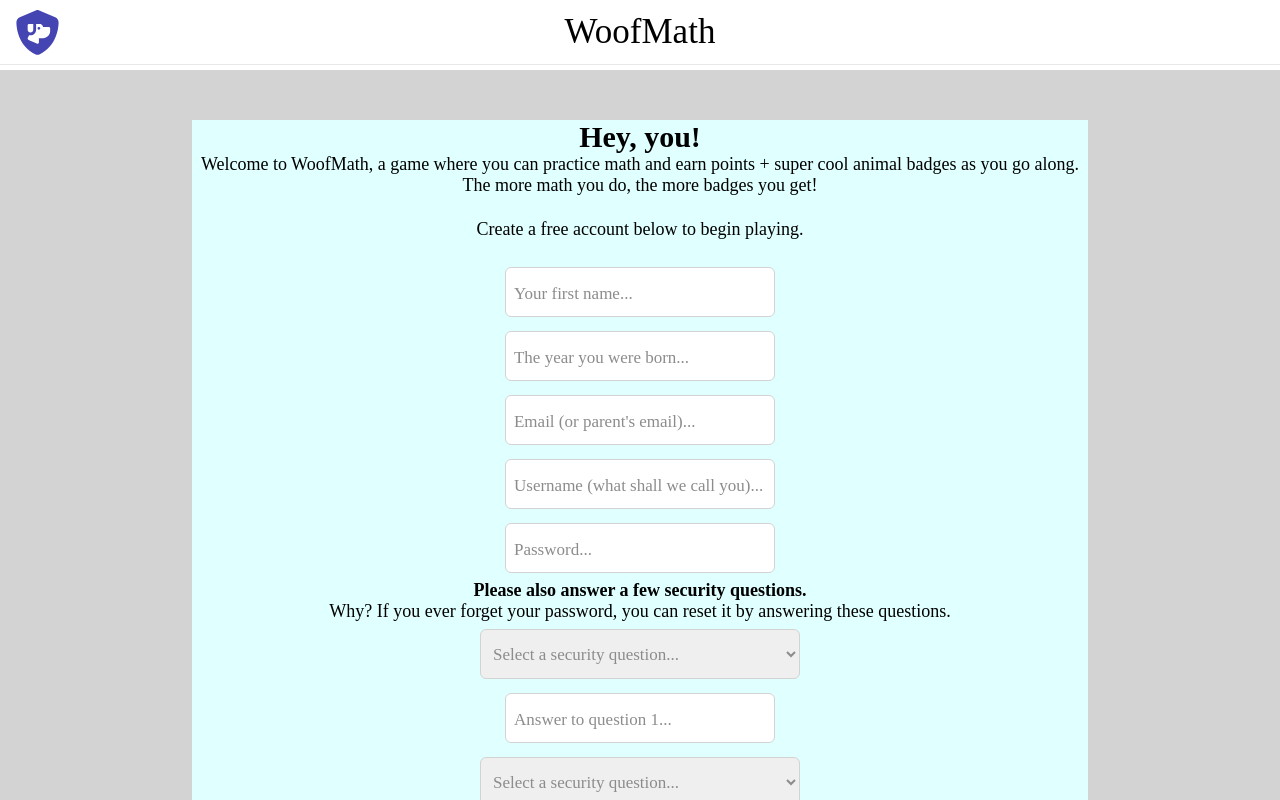
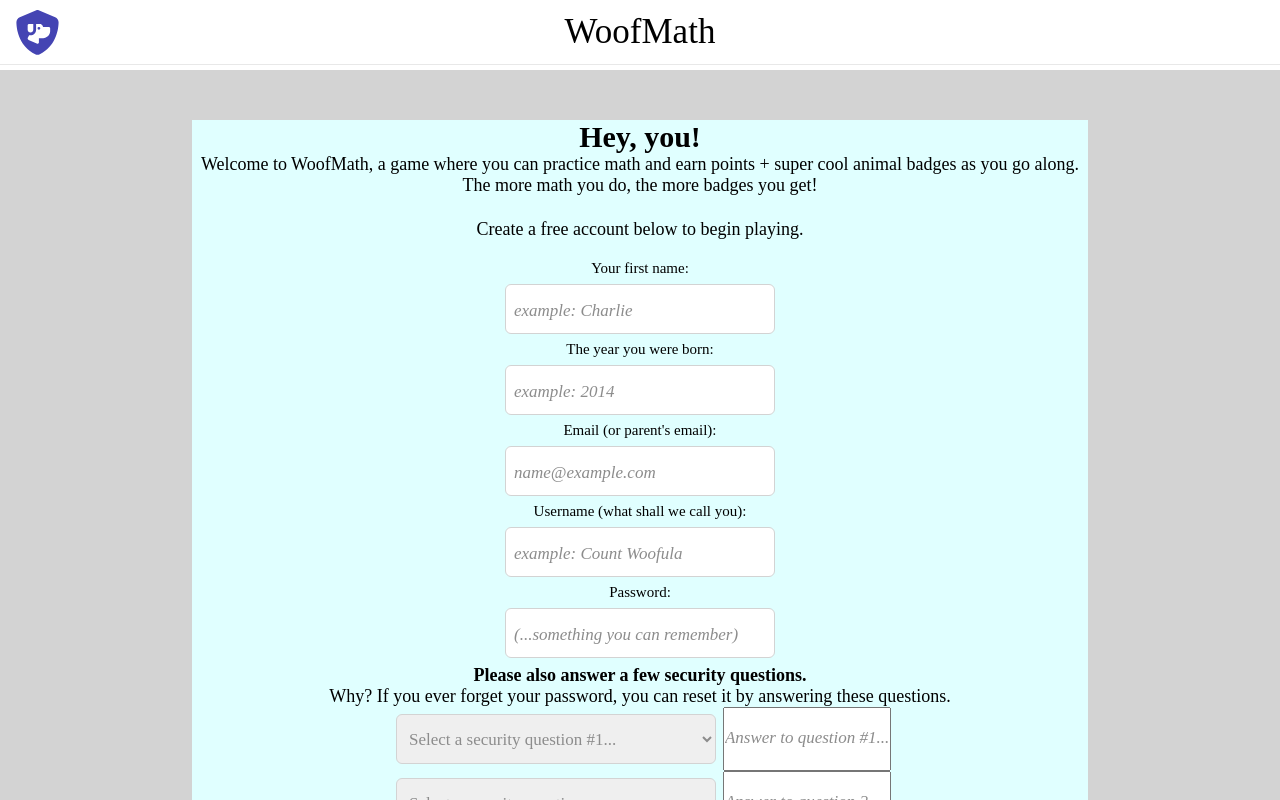
Before and after one commit to tedschu/WoofMath, a React (Vite) app in the folder client/: page /register in a window 1280 px wide. Shown: the top 800 px of the page. Built offline with nearby package versions, Linux system fonts and the light colour scheme; the HTML template or start-up script is replaced by a standard one; a web font is replaced by a local one.

Commit message:
updated UX fixes from kid's suggestions

```diff
--- a/client/src/App.jsx
+++ b/client/src/App.jsx
@@ -95,7 +95,7 @@ function App() {
 
       getUserData();
     }
-  }, []);
+  }, [isLoggedIn]); // SET TO ISLOGGEDIN TO ENSURE RELOAD POST LOGIN AND REGISTRATION
 
   //console.log(userInfo);
   return (
--- a/client/src/components/GamePlay.jsx
+++ b/client/src/components/GamePlay.jsx
@@ -60,7 +60,6 @@ function GamePlay({
 
   function checkResult() {
     if (userAnswer === questionResult) {
-      setGotRight(true);
       setGotWrong(false);
       // FUNCTION TO SET USERSCORE WILL GO HERE
       setUserScore((prevScore) => {
@@ -71,7 +70,8 @@ function GamePlay({
         );
         postUserScore(updatedScores);
         setUserAnswer("");
-        //handleQuestionCount();   // REMOVE COMMENT TO MOVE TO NEXT QUESTION ON RIGHT ANSWER / SUBMIT BUTTON
+        handleQuestionCount(); // REMOVE COMMENT TO MOVE TO NEXT QUESTION ON RIGHT ANSWER / SUBMIT BUTTON
+        setGotRight(true);
         return { ...prevScore, ...updatedScores };
       });
     } else {
@@ -79,11 +79,6 @@ function GamePlay({
       setGotRight(false);
     }
   }
-
-  // console.log(mathOperator);
-  // console.log(sliderValue);
-  // console.log(addToScore);
-  // console.log("This is userScore: ", userScore);
 
   // Function to create an object for the score that's being updated (ex. addition) to pass into body / update DB
   function getUpdatedScores(gameSelector, addToScore, currentScore) {
@@ -164,12 +159,25 @@ function GamePlay({
     setSubmitted(true);
   };
 
+  // Controls alert when question was right. Visible for 3 seconds.
+  useEffect(() => {
+    let timer;
+    if (gotRight) {
+      timer = setTimeout(() => {
+        setGotRight(false);
+      }, 3000);
+    }
+    return () => clearTimeout(timer);
+  }, [gotRight]);
+
   return (
     <>
       <div className="gamePlayContainer">
         <div className="gamePlay">
           <h2>Sounds great. Let's go! [tooltip]</h2>
-          <h3>Question {questionCount}:</h3>
+          <h3>
+            Here's question #{questionCount} (for {addToScore} points):
+          </h3>
 
           <form onSubmit={handleSubmit}>
             <div className="questionContainer">
@@ -232,7 +240,7 @@ function GamePlay({
           )}
 
           <button className="nextQuestion" onClick={handleQuestionCount}>
-            Next question, please!
+            Skip this question :)
           </button>
         </div>
       </div>
--- a/client/src/components/ScoreBar.jsx
+++ b/client/src/components/ScoreBar.jsx
@@ -21,8 +21,6 @@ function ScoreBar({
   totalScore,
   setTotalScore,
 }) {
-  console.log(userScore);
-
   return (
     <>
       <div className="scoreBarContainer">
--- a/client/src/index.css
+++ b/client/src/index.css
@@ -294,10 +294,15 @@ select {
   font-family: "Schoolbell";
 }
 
+label {
+  font-size: 15px;
+}
+
 .registerForm input::placeholder,
 select:invalid {
   font-size: 17px;
   color: rgb(140, 140, 140);
+  font-style: italic;
 }
 
 select {
@@ -323,6 +328,10 @@ p {
   font-size: 18px;
 }
 
+.securityQuestionsContainer {
+  display: flex;
+}
+
 /* ********** */
 /* MEDIA QUERIES FOR DESKTOP SIZING */
 @media screen and (min-width: 900px) {
--- a/client/src/pages/Register.jsx
+++ b/client/src/pages/Register.jsx
@@ -106,37 +106,42 @@ function Register({ setIsLoggedIn, isLoggedIn, userInfo, setUserInfo }) {
           <p>Create a free account below to begin playing. </p>
 
           <form action="" className="registerForm" onSubmit={submit}>
+            <label htmlFor="name">Your first name:</label>
             <input
               type="text"
-              placeholder="Your first name..."
+              placeholder="example: Charlie"
               name="name"
               value={userInfo.name}
               onChange={setFormValues}
             />
+            <label htmlFor="birth_year">The year you were born:</label>
             <input
               type="text"
-              placeholder="The year you were born..."
+              placeholder="example: 2014"
               name="birth_year"
               value={userInfo.birth_year}
               onChange={setFormValues}
             />
+            <label htmlFor="email">Email (or parent's email):</label>
             <input
               type="text"
-              placeholder="Email (or parent's email)..."
+              placeholder="name@example.com"
               name="email"
               value={userInfo.email}
               onChange={setFormValues}
             />
+            <label htmlFor="username">Username (what shall we call you):</label>
             <input
               type="text"
-              placeholder="Username (what shall we call you)..."
+              placeholder="example: Count Woofula"
               name="username"
               value={userInfo.username}
               onChange={setFormValues}
             />
+            <label htmlFor="password">Password:</label>
             <input
               type="password"
-              placeholder="Password..."
+              placeholder="(...something you can remember)"
               name="password"
               value={userInfo.password}
               onChange={setFormValues}
@@ -146,13 +151,15 @@ function Register({ setIsLoggedIn, isLoggedIn, userInfo, setUserInfo }) {
               Why? If you ever forget your password, you can reset it by
               answering these questions.{" "}
             </p>
+
+            <div className="securityQuestionsContainer">
               <select
                 name="security_question_1"
                 value={userInfo.security_question_1 || ""}
                 onChange={setFormValues}
               >
                 <option value="" disabled>
-                Select a security question...
+                  Select a security question #1...
                 </option>
                 {securityQuestions.map((question, index) => (
                   <option key={index} value={question}>
@@ -163,11 +170,13 @@ function Register({ setIsLoggedIn, isLoggedIn, userInfo, setUserInfo }) {
 
               <input
                 type="text"
-              placeholder="Answer to question 1..."
+                placeholder="Answer to question #1..."
                 name="security_answer_1"
                 value={userInfo.security_answer_1}
                 onChange={setFormValues}
               />
+            </div>
+            <div className="securityQuestionsContainer">
               <select
                 name="security_question_2"
                 value={userInfo.security_question_2 || ""}
@@ -189,6 +198,7 @@ function Register({ setIsLoggedIn, isLoggedIn, userInfo, setUserInfo }) {
                 value={userInfo.security_answer_2}
                 onChange={setFormValues}
               />
+            </div>
             <button>Create your account</button>
           </form>
           {registerError && (
```
Lines whose indentation alone changed are shown as unchanged.
